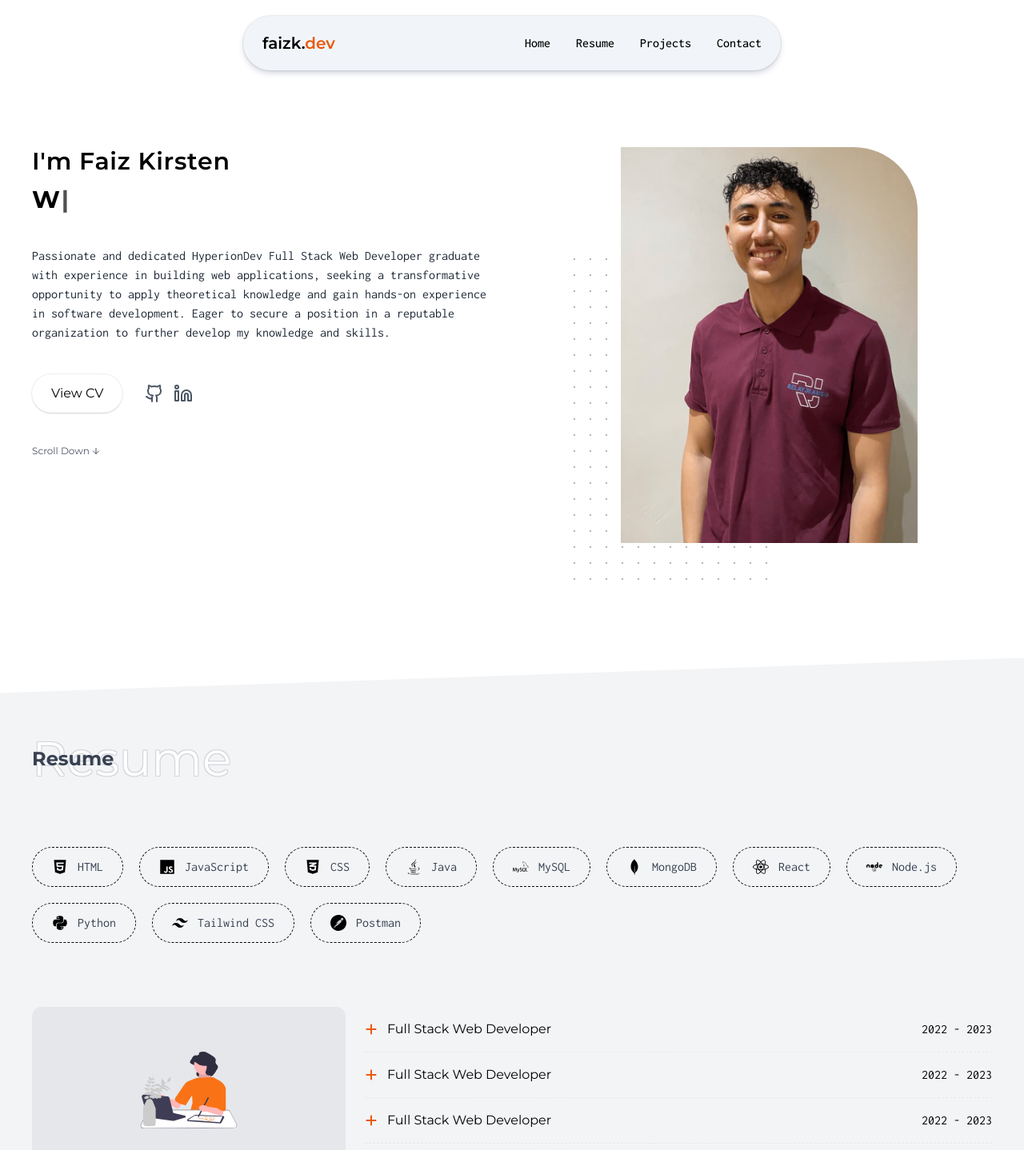
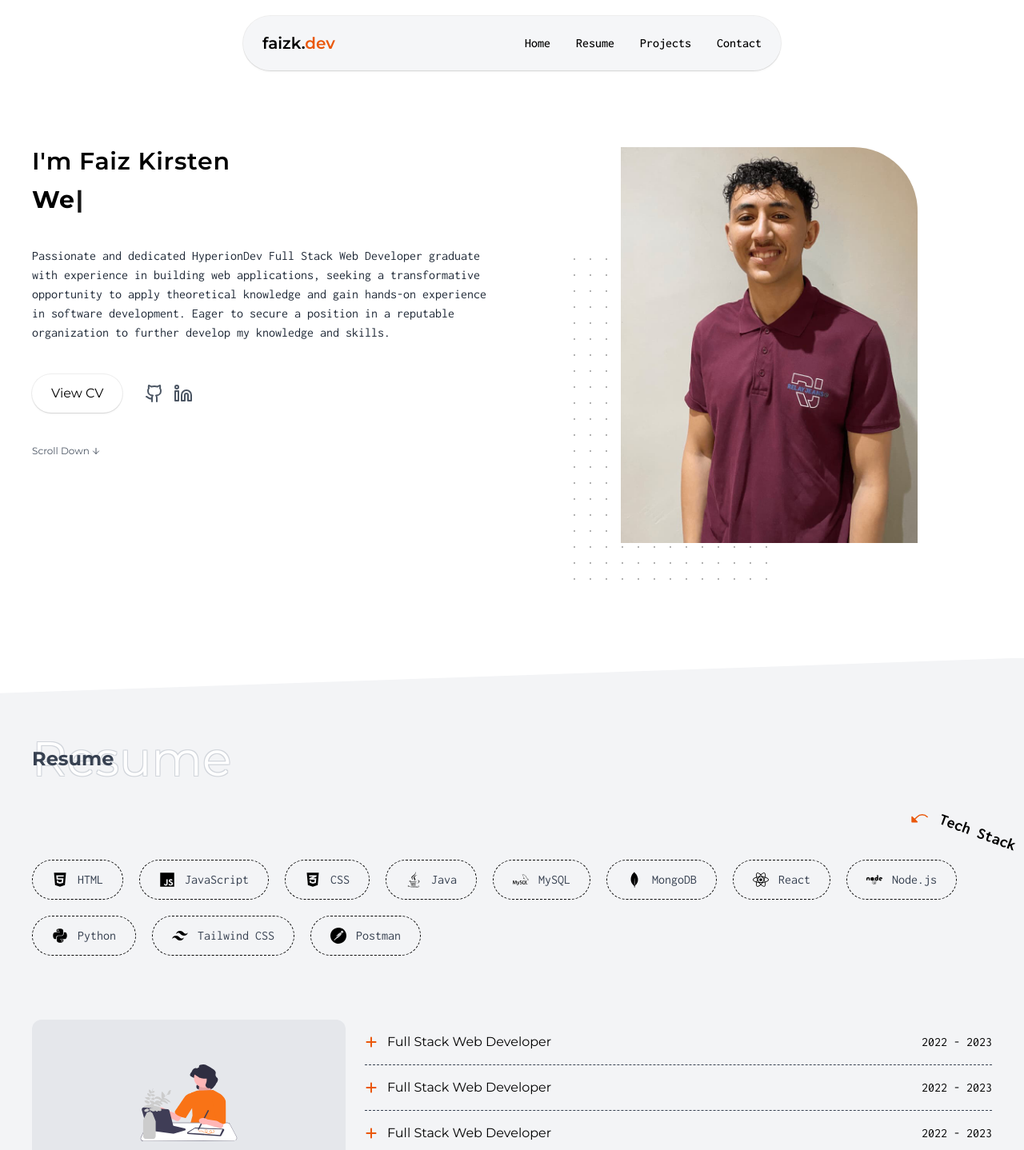
Before and after one commit to faiz-kirsten/portfolio, a React (Vite) app: page / in a window 1280 px wide. Shown: the top 1438 px of the page at 80% size. Built offline with nearby package versions, Linux system fonts and the light colour scheme.

Commit message:
Contact section complete and UI and UX improvements

```diff
--- a/src/App.jsx
+++ b/src/App.jsx
@@ -6,6 +6,7 @@ import Hero from "./components/Hero";
 import Resume from "./components/Resume/Resume";
 import Projects from "./components/Projects/Projects";
 import Footer from "./components/Footer";
+import Contact from "./components/Contact";
 
 const App = () => {
     const [scrollY, setScrollY] = useState(0);
@@ -24,6 +25,7 @@ const App = () => {
                     <Resume />
                 </div>
                 <Projects />
+                <Contact />
             </main>
 
             <Footer className="h-96"></Footer>
--- /dev/null
+++ b/src/components/Contact.jsx
@@ -0,0 +1,76 @@
+import { useState } from "react";
+import Heading from "./Heading";
+
+import { FaLocationDot } from "react-icons/fa6";
+import { MdEmail } from "react-icons/md";
+import { SiMinutemailer } from "react-icons/si";
+import { LuCopy } from "react-icons/lu";
+import { LuCopyCheck } from "react-icons/lu";
+
+const Contact = () => {
+    const [mailCopied, setMailCopied] = useState(false);
+
+    return (
+        <section className="container mx-auto  px-10">
+            <Heading heading="contact">Contact Me</Heading>
+            <div className="font-montserrat ">
+                <div className="text-lg font-bold mb-8 | md:text-xl | lg:mb-12 lg:text-2xl">
+                    Looking forward to hearing from you!
+                </div>
+                <div className="flex flex-col gap-6 | md:flex-row md:gap-20 | lg:gap-36">
+                    <div className="flex items-center gap-3">
+                        <FaLocationDot className="text-xl text-orange-600 | lg:text-3xl" />
+                        <div className="grid gap-1">
+                            <div className="text-sm | lg:text-base">
+                                Location
+                            </div>
+                            <div className="font-semibold | lg:text-lg">
+                                Johannesburg, South Africa
+                            </div>
+                        </div>
+                    </div>
+                    <div className="flex">
+                        <div className="flex items-center gap-3">
+                            <MdEmail className="text-xl text-orange-600 lg:text-3xl" />
+                            <div className="grid gap-1">
+                                <div className="flex items-center justify-between">
+                                    <div className="text-sm | lg:text-base">
+                                        Mail
+                                    </div>
+                                    <div className="flex items-center gap-3">
+                                        <a href="mailto:faizkirsten@gmail.com">
+                                            <SiMinutemailer className="cursor-pointer hover:text-orange-600 | lg:text-xl " />
+                                        </a>
+                                        <div
+                                            onClick={async () => {
+                                                await navigator.clipboard.writeText(
+                                                    "faizkirsten@gmail.com"
+                                                );
+                                                setMailCopied(
+                                                    (prevCopied) => !prevCopied
+                                                );
+                                                setTimeout(() => {
+                                                    setMailCopied(false);
+                                                }, 2000);
+                                            }}>
+                                            {mailCopied ? (
+                                                <LuCopyCheck className="cursor-pointer hover:text-orange-600 | lg:text-xl" />
+                                            ) : (
+                                                <LuCopy className="cursor-pointer hover:text-orange-600 | lg:text-xl" />
+                                            )}
+                                        </div>
+                                    </div>
+                                </div>
+                                <div className="font-semibold | lg:text-lg">
+                                    faizkirsten@gmail.com
+                                </div>
+                            </div>
+                        </div>
+                    </div>
+                </div>
+            </div>
+        </section>
+    );
+};
+
+export default Contact;
--- a/src/components/Footer.jsx
+++ b/src/components/Footer.jsx
@@ -3,7 +3,7 @@ import { LuLinkedin } from "react-icons/lu";
 
 const Footer = () => {
     return (
-        <footer className="footer | mt-24 px-10 pb-24 pt-10 | md:px-6 ">
+        <footer className="footer |  mt-24 px-10 pb-24 pt-10 | md:px-6 ">
             <div className="container mx-auto py-6 grid gap-4">
                 <div className="flex items-center justify-between | md:flex-col md:items-baseline md:gap-6">
                     <span className="">
--- a/src/components/Hero.jsx
+++ b/src/components/Hero.jsx
@@ -12,7 +12,7 @@ import Typewriter from "typewriter-effect";
 const Hero = () => {
     return (
         <section className="container mx-auto  px-10 grid gap-16 font-montserrat | lg:flex ">
-            <article className="grid gap-10 | lg:w-2/3 lg:flex lg:flex-col">
+            <article className="grid gap-10 | lg:w-2/3 lg:flex lg:flex-col ">
                 <a
                     className="font-montserrat text-xl font-semibold sm:hidden"
                     href="/">
--- a/src/components/Projects/Projects.jsx
+++ b/src/components/Projects/Projects.jsx
@@ -89,7 +89,7 @@ const Projects = () => {
     }
 
     return (
-        <div className="container mx-auto px-10 font-montserrat ">
+        <section className="container mx-auto px-10 font-montserrat ">
             <Heading heading="projects">Projects</Heading>
 
             <div className="mb-6 border-b border-dashed | lg:mb-12">
@@ -192,7 +192,7 @@ const Projects = () => {
                                     </option>
                                     {CATEGORIES.map((category, index) => (
                                         <option
-                                            className="w-max"
+                                            className=""
                                             key={index}
                                             value={category.category}>
                                             {category.category} (
@@ -212,13 +212,13 @@ const Projects = () => {
             </div>
 
             <div className="flex justify-center | md:block">
-                <div className="transition-all duration-300 grid gap-8 w-80 |  md:w-auto md:grid-cols-2 md:gap-10 | xl:grid-cols-3 lg:gap-12 ">
+                <div className="transition-all duration-300 grid gap-8  |  md:w-auto md:grid-cols-2 md:gap-10 | xl:grid-cols-3 lg:gap-12 ">
                     {filteredProjects.map((project) => (
                         <Project key={project.id} project={project} />
                     ))}
                 </div>
             </div>
-        </div>
+        </section>
     );
 };
 
--- a/src/components/Resume/Accordian.jsx
+++ b/src/components/Resume/Accordian.jsx
@@ -23,8 +23,8 @@ const Accordian = ({ title, dates, institution, description }) => {
             <div
                 className={`transition-all duration-300 grid gap-3 ${
                     toggle
-                        ? "h-auto border-b-[0.2px] border-dashed border-y py-3 border-b-gray-700"
-                        : "h-0 overflow-hidden border-dashed border-b-[0.2px]"
+                        ? "h-auto border-y-[0.2px] border-dashed border-y py-3 border-y-gray-700"
+                        : "h-0 overflow-hidden border-dashed border-b-[0.2px] border-b-gray-700"
                 }`}>
                 <div className="font-inconsolata">{description}</div>
                 <div className="font-montserrat">{institution}</div>
--- a/src/components/Resume/Resume.jsx
+++ b/src/components/Resume/Resume.jsx
@@ -1,6 +1,7 @@
 import Heading from "../Heading";
 import Skill from "../Resume/Skill";
 import Accordian from "../Resume/Accordian";
+import ResumeImg from "./ResumeImg";
 
 // logos for skills
 import { FaHtml5 } from "react-icons/fa";
@@ -14,7 +15,8 @@ import { FaNode } from "react-icons/fa";
 import { FaReact } from "react-icons/fa";
 import { RiTailwindCssFill } from "react-icons/ri";
 import { SiPostman } from "react-icons/si";
-import ResumeImg from "./ResumeImg";
+import { PiArrowBendUpLeftFill } from "react-icons/pi";
+import { FaArrowTurnDown } from "react-icons/fa6";
 
 import eduSvg from "../../assets/illustrations/edu.svg";
 import workSvg from "../../assets/illustrations/work.svg";
@@ -55,7 +57,16 @@ const Resume = () => {
         <section className="container mx-auto  relative px-6 |  sm:px-10 ">
             <Heading heading="edu">Resume</Heading>
             <div className="grid gap-14 | lg:gap-20">
-                <article className="flex flex-wrap gap-3 | md:gap-5">
+                <article className="relative ">
+                    <div className="flex items-center gap-3 mb-4 ">
+                        <div className="| font-inconsolata font-bold  text-lg | md:mb-0 md:-top-8  md:-right-8 md:absolute md:rotate-[20deg] md:text-xl">
+                            Tech Stack
+                        </div>
+
+                        <FaArrowTurnDown className="text-xs md:hidden text-orange-600 font-bold translate-y-1" />
+                    </div>
+                    <PiArrowBendUpLeftFill className="| text-orange-600 hidden font-bold tracking-wide md:text-2xl mb-4 | md:mb-0 md:block md:-top-12 md:right-20 md:absolute md:-rotate-[45deg]" />
+                    <div className="flex flex-wrap gap-3 | md:gap-5 | lg:pl-">
                         <Skill name="HTML">
                             <FaHtml5 />
                         </Skill>
@@ -89,6 +100,7 @@ const Resume = () => {
                         <Skill name="Postman">
                             <SiPostman />
                         </Skill>
+                    </div>
                 </article>
 
                 <div className="flex justify-center  | md:block ">
--- a/src/index.css
+++ b/src/index.css
@@ -29,21 +29,12 @@ html {
 }
 
 .mobile-nav {
-    /* From https://css.glass */
-    background: #f1f5f9;
-    backdrop-filter: blur(9.4px);
-    -webkit-backdrop-filter: blur(9.4px);
-    /* border: 1px solid rgba(241, 245, 249, 0.22); */
-    background: #f1f5f9;
-    box-shadow: rgba(9, 30, 66, 0.25) 0px 4px 8px -2px,
-        rgba(9, 30, 66, 0.08) 0px 0px 0px 1px;
-    /* background: linear-gradient(
-        135deg,
-        rgba(255, 255, 255, 0.1),
-        rgba(255, 255, 255, 0)
-    );
-    backdrop-filter: blur(10px);
-    -webkit-backdrop-filter: blur(10px); */
+    backdrop-filter: blur(10px) saturate(39%);
+    -webkit-backdrop-filter: blur(10px) saturate(39%);
+    background-color: rgba(209, 213, 219, 0.21);
+    box-shadow: 0px 2px 3px -1px rgba(0, 0, 0, 0.1),
+        0px 1px 0px 0px rgba(25, 28, 33, 0.02),
+        0px 0px 0px 1px rgba(25, 28, 33, 0.08);
 }
 
 .back-to-top {
@@ -109,13 +100,13 @@ html {
     background: #e5e7eb; /* fallback for old browsers */
     background: -webkit-linear-gradient(
         to right,
-        #e5e7eb,
-        #6b7280
+        #f3f4f6,
+        #e5e7eb
     ); /* Chrome 10-25, Safari 5.1-6 */
     background: linear-gradient(
         to right,
-        #e5e7eb,
-        #6b7280
+        #f3f4f6,
+        #e5e7eb
     ); /* W3C, IE 10+/ Edge, Firefox 16+, Chrome 26+, Opera 12+, Safari 7+ */
 }
 
```
Lines whose indentation alone changed are shown as unchanged.
